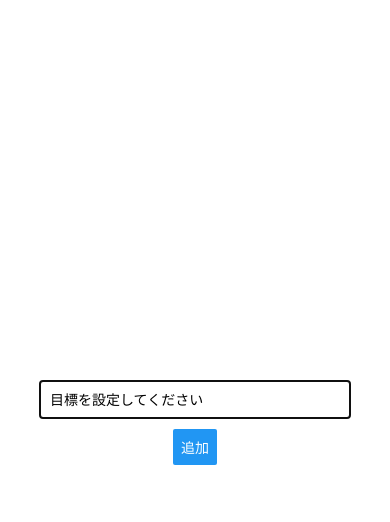
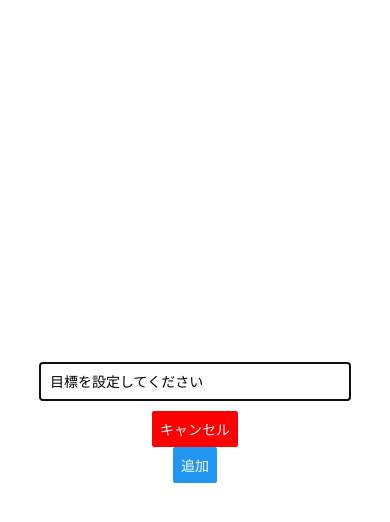
Before and after one commit to HeppokoNeet/GoalManagement-React-Native, a React Native app: screen / in a window 390 px wide. Both pictures are taken after a click on the button "ゴールを追加する". Shown: the top 522 px of the page. Built offline with nearby package versions, Linux system fonts and the light colour scheme.

Commit message:
タスクキャンセル機能を追加

```diff
--- a/App.js
+++ b/App.js
@@ -7,25 +7,30 @@ import GoalInput from './components/GoalInput'
 
 export default function App() {
   const [courseGoals, setCourseGoals] = useState([])
-  const [isAddMode, setIsAddMode] = useState(false);
+  const [isAddMode, setIsAddMode] = useState(false)
 
   const addGoalHander = (goalTitle) => {
     setCourseGoals((currentGoals) => [
       ...currentGoals,
       { id: Math.random().toString(), value: goalTitle },
     ])
+    setIsAddMode(false);
   }
 
   const removeGoalHandler = (goalId) => {
     setCourseGoals((currentGoals) => {
       return currentGoals.filter((goal) => goal.id !== goalId)
-    })
+    });
+  };
+
+  const cancelGoalAdditionHandler = () => {
+    setIsAddMode(false);
   }
 
   return (
     <View style={styles.screen}>
       <Button title="ゴールを追加する" onPress={() => setIsAddMode(true)} />
-      <GoalInput visible={isAddMode} onAddGoal={addGoalHander} />
+      <GoalInput visible={isAddMode} onAddGoal={addGoalHander} onCancel={cancelGoalAdditionHandler} />
       <FlatList
         keyExtractor={(item, index) => item.id}
         data={courseGoals}
--- a/components/GoalInput.js
+++ b/components/GoalInput.js
@@ -9,6 +9,11 @@ const GoalInput = (props) => {
     setEnterdGoal(enterdText)
   }
 
+  const addGoalHander = () => {
+    props.onAddGoal(enterdGoal)
+    setEnterdGoal('');
+  }
+
   return (
     <Modal visible={props.visible} animationType="slide">
     <View style={styles.inputContainer}>
@@ -18,8 +23,9 @@ const GoalInput = (props) => {
         onChangeText={goalInputHander}
         value={enterdGoal.toString()}
       />
+      <Button title="キャンセル" color="red" onPress={props.onCancel} />
 
-      <Button title="追加" onPress={props.onAddGoal.bind(this, enterdGoal)} />
+      <Button title="追加" onPress={addGoalHander} />
     </View>
     </Modal>
   )
```
